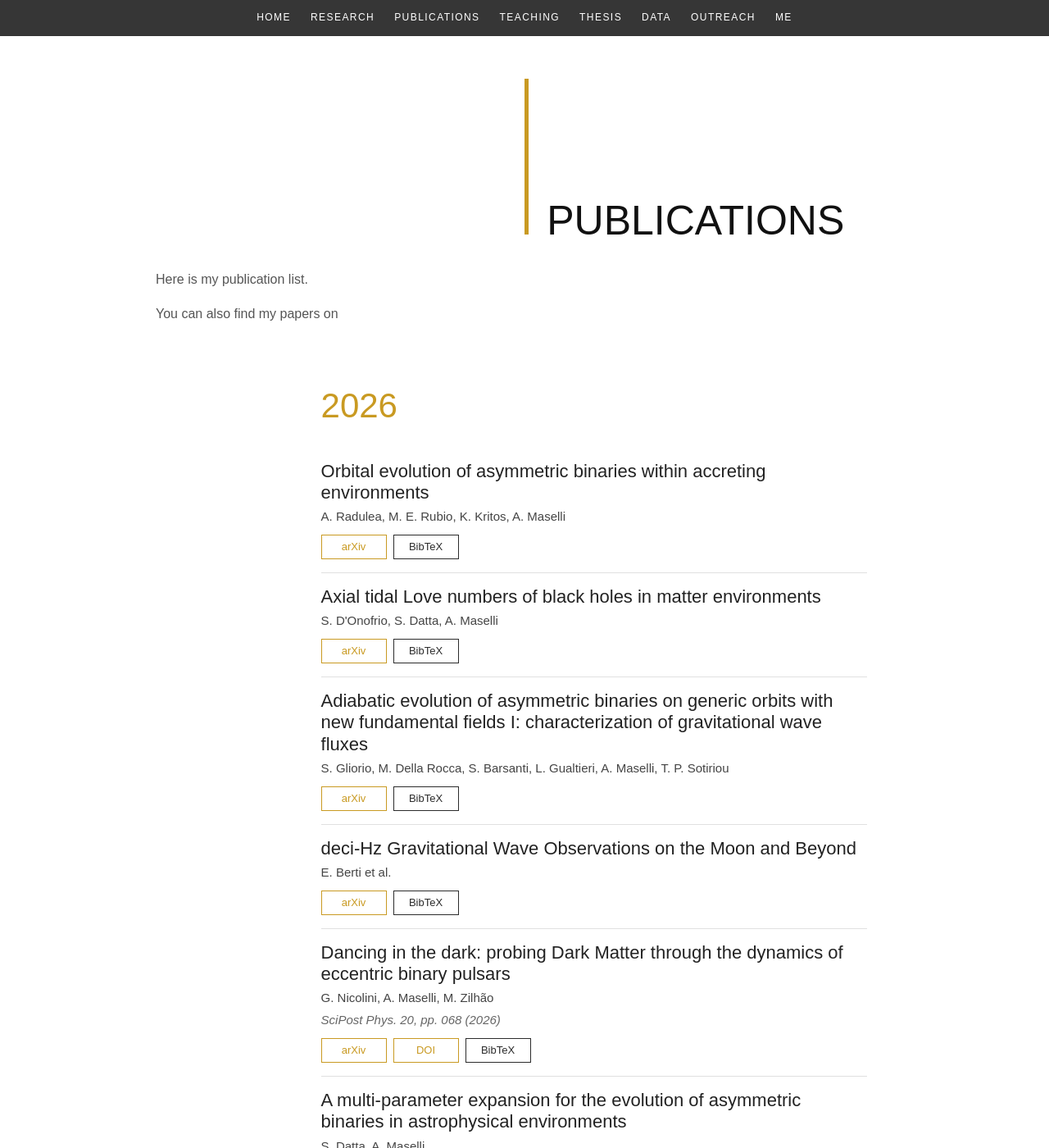
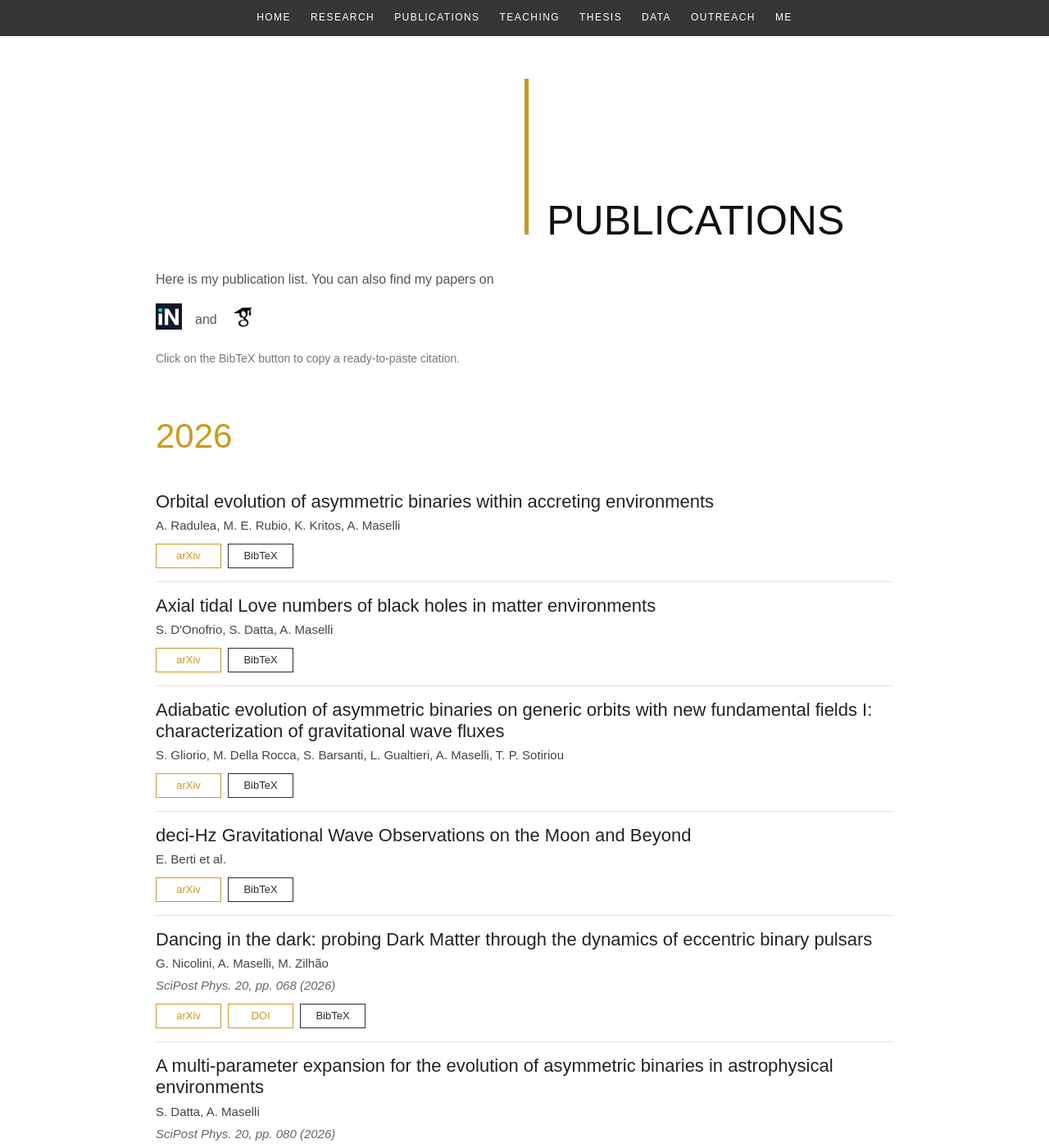
Before and after one commit to masellia/andreamaselli.github.io, a Jekyll site: the page built from pages/publications.md, in a window 1280 px wide and 1400 px high. Shown: the whole window at 82% size. Built offline with Jekyll 4.4.1, drawn with Linux system fonts in a browser that asks for light colours; some web fonts are replaced.

Commit message:
new pubs

```diff
--- a/assets/css/main.css
+++ b/assets/css/main.css
@@ -509,6 +509,18 @@
   height: 32px;
 }
 
+.pubs-and {
+  font-family: "DINLight", sans-serif;
+  font-size: 16px;
+  color: #555555;
+}
+
+.publications-note {
+  margin-top: 1rem;
+  font-family: "DINLight", sans-serif;
+  font-size: 14px;
+  color: #777777;
+}
 
 /* ===================================== */
 /* STANDARD PAGE HEADER                  */
--- a/pages/publications.md
+++ b/pages/publications.md
@@ -15,24 +15,26 @@
 <div class="publications-intro">
 
   <p>
-    Here is my publication list.
+    Here is my publication list. You can also find my papers on
   </p>
-  <p>
-    You can also find my papers on
-  <p>
+
   <div class="publications-links">
 
     <a href="https://inspirehep.net/authors/1189872" target="_blank">
       <img src="{{ '/assets/img/inspire.jpg' | relative_url }}" alt="INSPIRE">
     </a>
-    <p>
-    and
-    <p>
+
+    <span class="pubs-and">and</span>
+
     <a href="https://scholar.google.com/citations?user=fUBWIzgAAAAJ&hl=en" target="_blank">
       <img src="{{ '/assets/img/google-scholar.png' | relative_url }}" alt="Google Scholar">
     </a>
 
   </div>
+
+  <p class="publications-note">
+    Click on the BibTeX button to copy a ready-to-paste citation.
+  </p>
 
 </div>
 
```
